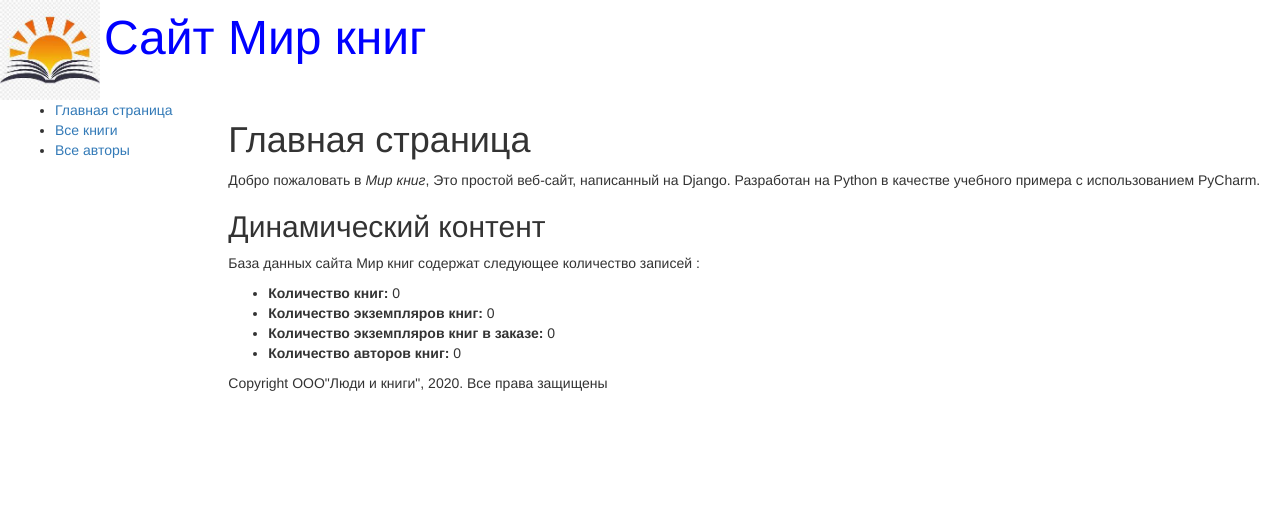
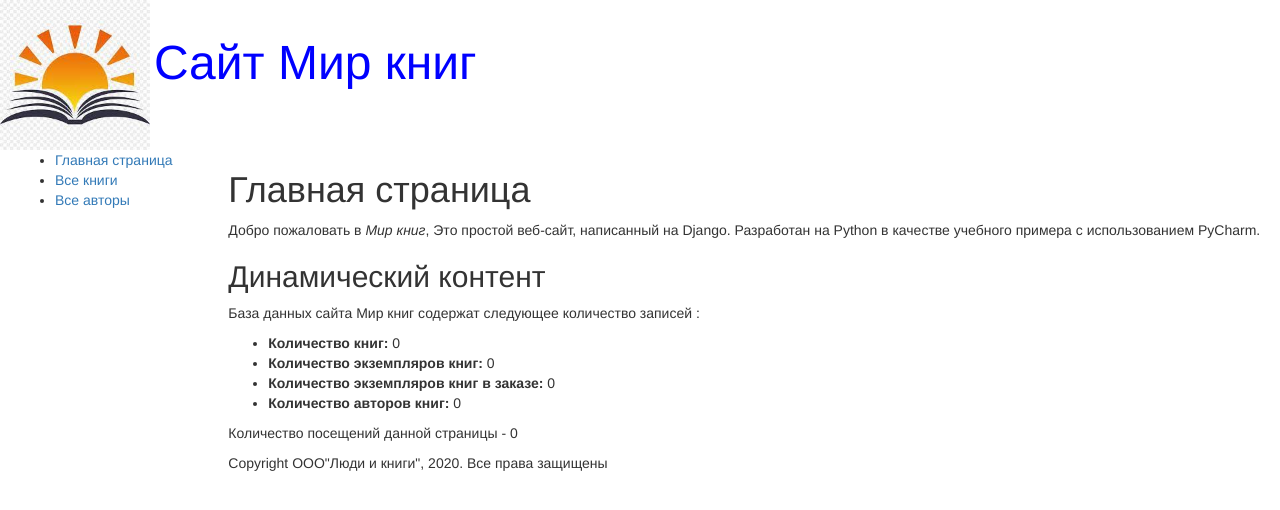
Before and after one commit to Petrovsky-Sergey/WebBooks, a Django app: page / in a window 1280 px wide. Shown: the top 510 px of the page. Run offline with Django 4.2, Linux system fonts and the light colour scheme; data that the repository does not hold is empty; some libraries are stand-ins or nearby versions.

Commit message:
create visits

```diff
--- a/catalog/templates/base_generic.html
+++ b/catalog/templates/base_generic.html
@@ -12,7 +12,7 @@
     <link rel="stylesheet" href="{% static 'css/styles.css' %}">
     {% block head %}
         <img src="{% static 'img/logotip.jpg' %}"
-        style="width: 100px; height: 100px;" align="absmiddle">
+        style="width: 150px; height: 150px;" align="absmiddle">
         <font size=7, color="blue">Сайт Мир книг</font>
     {% endblock %}
 </head>
--- a/catalog/templates/index.html
+++ b/catalog/templates/index.html
@@ -12,4 +12,5 @@
     <li><strong>Количество экземпляров книг в заказе: </strong>{{ num_instances_available }}</li>
     <li><strong>Количество авторов книг: </strong>{{ num_authors }}</li>
     </ul>
+    <p>Количество посещений данной страницы - {{ num_visits }}</p>
 {% endblock %}
--- a/catalog/views.py
+++ b/catalog/views.py
@@ -11,11 +11,14 @@ def index(request):
     num_instances = BookInstance.objects.all().count()
     num_instances_available = BookInstance.objects.filter(status__exact=2).count()
     num_authors = Author.objects.count()
+    num_visits = request.session.get('num_visits', 0)
+    request.session['num_visits'] = num_visits + 1
     return render(request, 'index.html',
                   context={'num_books': num_books,
                            'num_instances': num_instances,
                            'num_instances_available': num_instances_available,
                            'num_authors': num_authors,
+                           'num_visits': num_visits,
                            },
                   )
 
```
